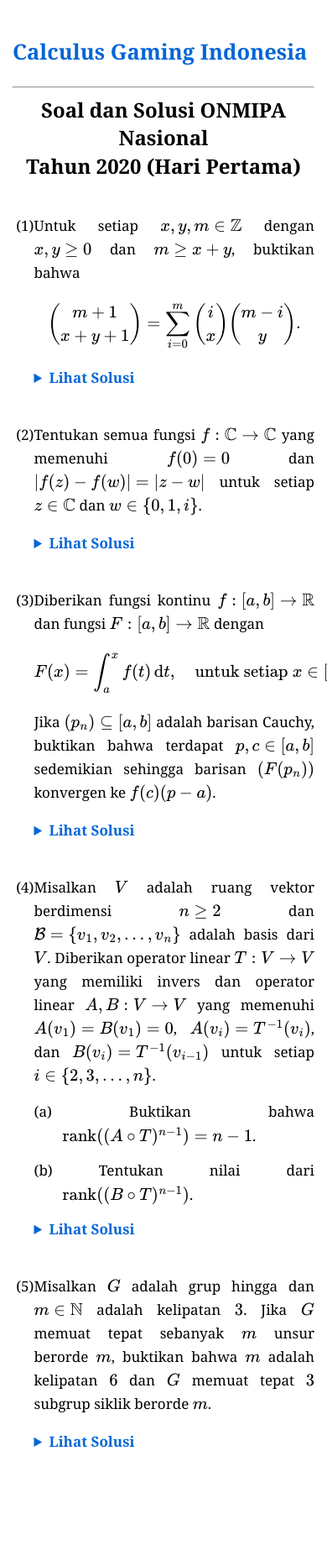
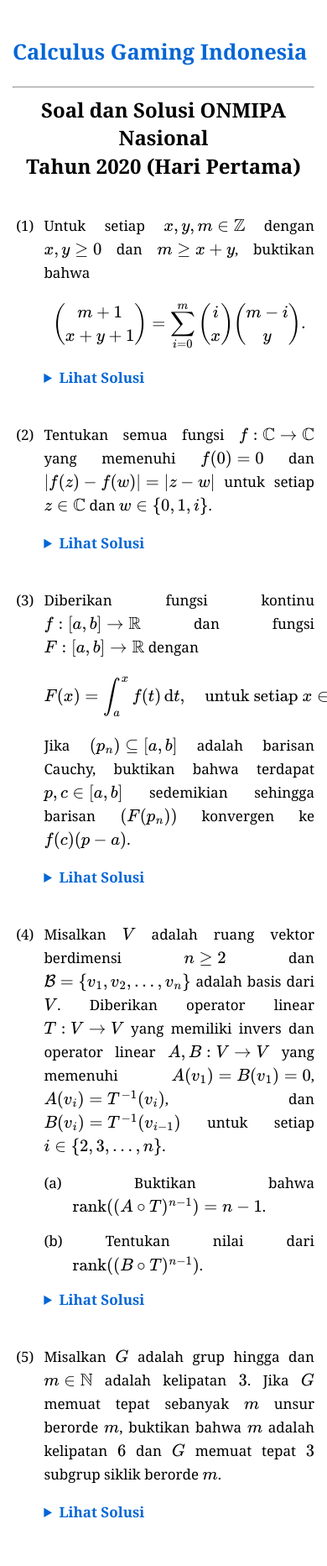
Before and after one commit to calculusgamingindonesia/calculusgamingindonesia.github.io, a Jekyll site: the page built from _posts/2026-06-29-knmipa-nas-20-1.md, in a window 390 px wide. Shown: the whole page at 84% size. Built offline with Jekyll 4.4.1, drawn with Linux system fonts in a browser that asks for light colours; some web fonts are replaced; before the commit the page ends 1781 px from its top, so only the background shows below that.

Commit message:
Update default.html

```diff
--- a/_layouts/default.html
+++ b/_layouts/default.html
@@ -95,11 +96,12 @@
             padding-right: 15px;
         }
 
+        /* Nomor soal ditarik lebih jauh ke kiri agar tidak menempel */
         ol {
-        padding-left: 1.5em;
+            padding-left: 2.2em;
         }
         ol > li::before {
-        left: -1.5em;
+            left: -2.2em;
         }
 
         .MathJax_Display, .katex-display {
@@ -109,8 +111,6 @@
         }
     }
     </style>
-
-
 
     <link rel="stylesheet" type="text/css" href="https://cdn.jsdelivr.net/gh/aaaakshat/cm-web-fonts@latest/fonts.css">
 </head>
```
Also changed, not shown: other parts of _layouts/default.html (+2 -1 lines). Lines whose indentation alone changed are shown as unchanged.
